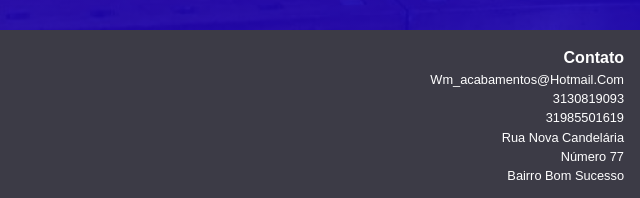
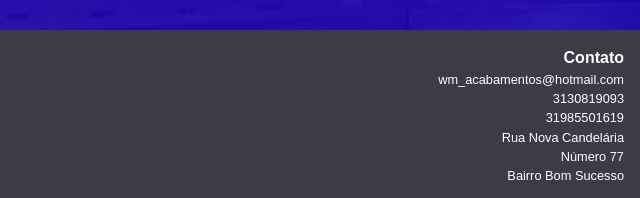
Before and after one commit to Windisley/WM-Acabamentos, a website: page index.html in a window 1280 px wide. Shown: the part 2602-2800 px from the top of the page, 640-1280 px from the left. Drawn offline with nearby package versions, Linux system fonts and the light colour scheme; files that its build step writes are made by us from their sources.

Commit message:
Alterando email do footer

```diff
--- a/index.html
+++ b/index.html
@@ -503,6 +503,7 @@
 
                 <p class="
                 text-[.8rem] text-white text-left
+                lowercase
                ">
                    wm_acabamentos@hotmail.com
                </p>
```
